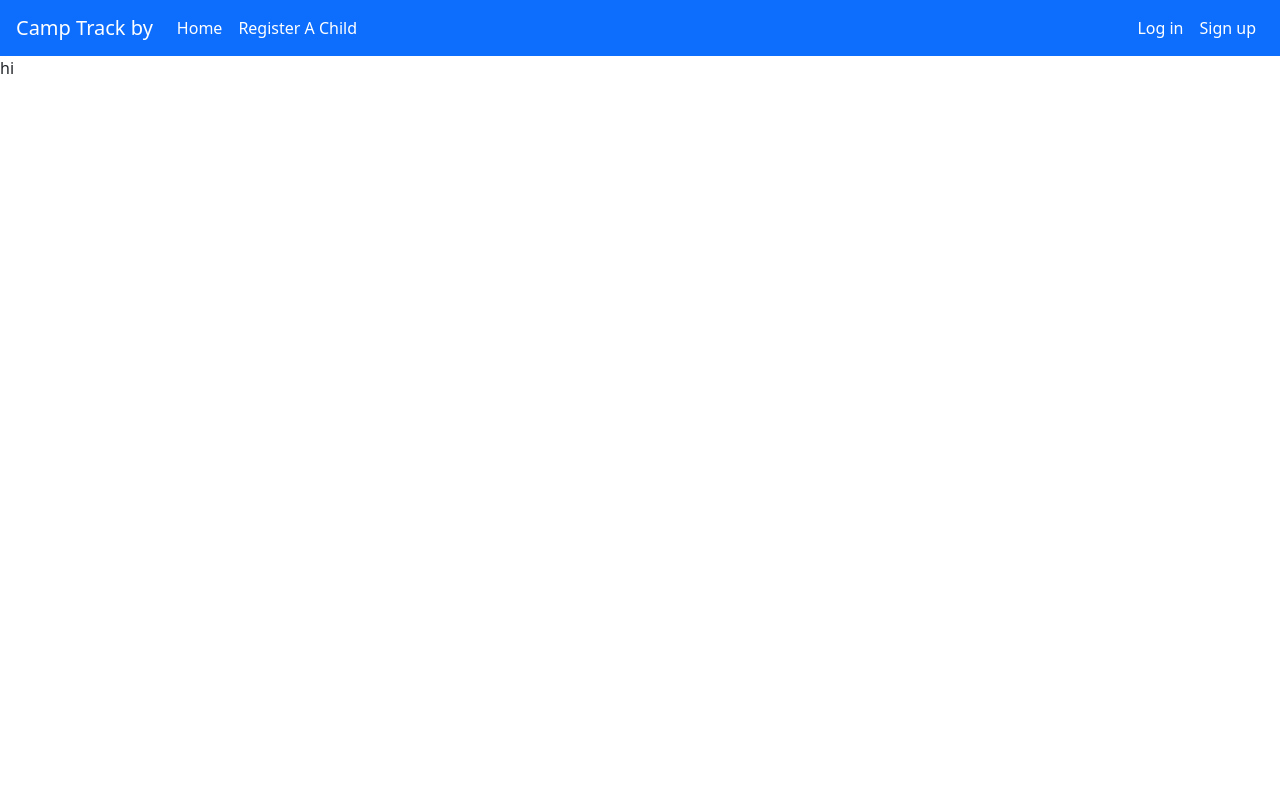
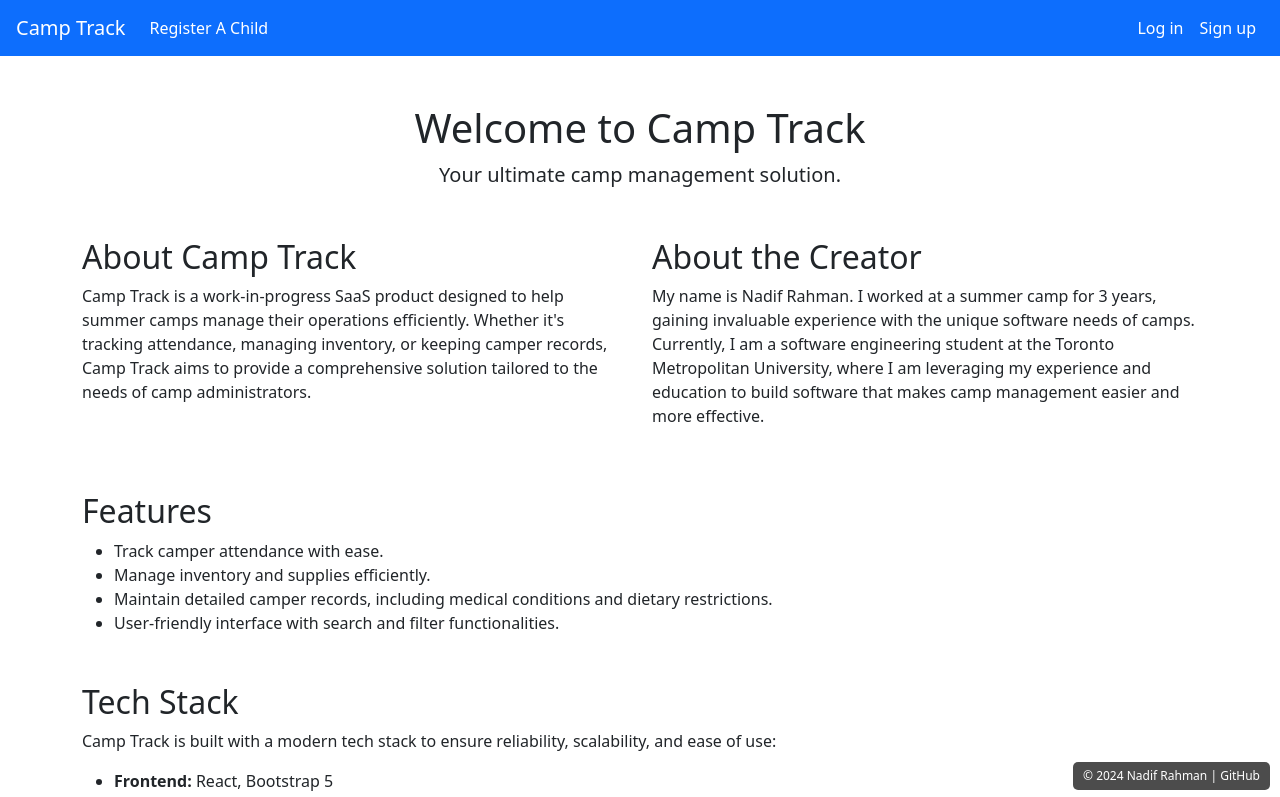
Before and after one commit to NadifRahman/camp-track-frontend, a React (Vite) app: page / in a window 1280 px wide. Shown: the top 797 px of the page. Built offline with nearby package versions, Linux system fonts and the light colour scheme.

Commit message:
Add cors to all fetch requests

```diff
--- a/src/App.jsx
+++ b/src/App.jsx
@@ -2,11 +2,13 @@ import { useState, useEffect } from 'react';
 import { Outlet } from 'react-router-dom';
 import './bootstrap.min.css';
 import Navbar from './components/general/Navbar';
+import { useNavigate } from 'react-router-dom';
 
 function App() {
   const [jwtToken, setJwtToken] = useState(null);
   const [loading, setLoading] = useState(true);
 
+  const navigate = useNavigate();
   useEffect(() => {
     const fetchedFromStorage = localStorage.getItem('jwtToken');
     setJwtToken(fetchedFromStorage);
@@ -21,6 +23,7 @@ function App() {
   function logOut() {
     localStorage.removeItem('jwtToken');
     setJwtToken(null);
+    navigate('/');
   }
 
   if (loading) {
@@ -31,6 +34,29 @@ function App() {
     <>
       <Navbar jwtToken={jwtToken} logOut={logOut}></Navbar>
       <Outlet context={{ jwtToken, setToken, logOut }} />
+
+      <div
+        style={{
+          position: 'fixed',
+          bottom: '10px',
+          right: '10px',
+          backgroundColor: 'rgba(0, 0, 0, 0.7)',
+          color: 'white',
+          padding: '5px 10px',
+          borderRadius: '5px',
+          fontSize: '12px',
+          zIndex: 1000,
+        }}
+      >
+        &copy; 2024 Nadif Rahman |{' '}
+        <a
+          href="https://github.com/NadifRahman"
+          target="_blank"
+          style={{ color: '#ffffff', textDecoration: 'none' }}
+        >
+          GitHub
+        </a>
+      </div>
     </>
   );
 }
--- a/src/components/general/Navbar.jsx
+++ b/src/components/general/Navbar.jsx
@@ -6,40 +6,25 @@ export default function Navbar({ jwtToken, logOut }) {
   return (
     <nav className="navbar navbar-expand-lg navbar-dark bg-primary px-3 sticky-top">
       <Link className="navbar-brand" to="/">
-        Camp Track by
+        Camp Track
       </Link>
 
-      <button
-        className="navbar-toggler"
-        type="button"
-        data-bs-toggle="collapse"
-        data-bs-target="#navbarNav"
-        aria-controls="navbarNav"
-        aria-expanded="false"
-        aria-label="Toggle navigation"
-      >
-        <span className="navbar-toggler-icon"></span>
-      </button>
-
-      <div className="collapse navbar-collapse" id="navbarNav">
+      <div className="navbar-collapse" id="navbarNav">
         <ul className="navbar-nav">
           {jwtToken ? (
             <>
               <li className="nav-item nav-link">
-                <Link className={NavStyle.link} to="/">
-                  {/* Change this link to the correct route */}
+                <Link className={NavStyle.link} to="/attendance-list">
                   Attendance
                 </Link>
               </li>
               <li className="nav-item nav-link">
-                <Link className={NavStyle.link} to="/">
-                  {/* Change this link to the correct route */}
+                <Link className={NavStyle.link} to="/inventory-list">
                   Inventory
                 </Link>
               </li>
               <li className="nav-item nav-link">
-                <Link className={NavStyle.link} to="/">
-                  {/* Change this link to the correct route */}
+                <Link className={NavStyle.link} to="/campers">
                   Campers
                 </Link>
               </li>
@@ -47,14 +32,7 @@ export default function Navbar({ jwtToken, logOut }) {
           ) : (
             <>
               <li className="nav-item nav-link">
-                <Link className={NavStyle.link} to="/">
-                  {/* Change this link to the correct route */}
-                  Home
-                </Link>
-              </li>
-              <li className="nav-item nav-link">
                 <Link className={NavStyle.link} to="/camper-form">
-                  {/* Change this link to the correct route */}
                   Register A Child
                 </Link>
               </li>
--- a/src/components/pages/AttendanceForm.jsx
+++ b/src/components/pages/AttendanceForm.jsx
@@ -23,6 +23,7 @@ export default function AttendanceForm() {
             Authorization: `Bearer ${jwtToken}`,
           },
           body: JSON.stringify({ date }),
+          mode: 'cors',
         }
       );
 
--- a/src/components/pages/AttendanceList.jsx
+++ b/src/components/pages/AttendanceList.jsx
@@ -18,6 +18,7 @@ export default function AttendanceList() {
             headers: {
               Authorization: `Bearer ${jwtToken}`,
             },
+            mode: 'cors',
           }
         );
 
--- a/src/components/pages/AttendancePage.jsx
+++ b/src/components/pages/AttendancePage.jsx
@@ -20,6 +20,7 @@ export default function AttendanceEdit() {
             headers: {
               Authorization: `Bearer ${jwtToken}`,
             },
+            mode: 'cors',
           }
         );
         const data = await response.json();
@@ -76,6 +77,7 @@ export default function AttendanceEdit() {
             'Content-Type': 'application/json',
             Authorization: `Bearer ${jwtToken}`,
           },
+          mode: 'cors',
           body: JSON.stringify({
             id: attendanceData._id,
             attendance: attendanceData.attendance.map((camper) => ({
--- a/src/components/pages/CamperInfo.jsx
+++ b/src/components/pages/CamperInfo.jsx
@@ -23,6 +23,7 @@ export default function CamperInfo() {
             headers: {
               Authorization: `Bearer ${jwtToken}`,
             },
+            mode: 'cors',
           }
         );
 
--- a/src/components/pages/CamperList.jsx
+++ b/src/components/pages/CamperList.jsx
@@ -28,6 +28,7 @@ export default function CamperList() {
             headers: {
               Authorization: `Bearer ${jwtToken}`,
             },
+            mode: 'cors',
           }
         );
 
--- a/src/components/pages/Home.jsx
+++ b/src/components/pages/Home.jsx
@@ -1,5 +1,80 @@
 import React from 'react';
 
 export default function Home() {
-  return <div>hi</div>;
+  return (
+    <div className="container mt-5">
+      <div className="text-center mb-5">
+        <h1>Welcome to Camp Track</h1>
+        <p className="lead">Your ultimate camp management solution.</p>
+      </div>
+
+      <div className="row">
+        <div className="col-md-6">
+          <h2>About Camp Track</h2>
+          <p>
+            Camp Track is a work-in-progress SaaS product designed to help
+            summer camps manage their operations efficiently. Whether it's
+            tracking attendance, managing inventory, or keeping camper records,
+            Camp Track aims to provide a comprehensive solution tailored to the
+            needs of camp administrators.
+          </p>
+        </div>
+        <div className="col-md-6">
+          <h2>About the Creator</h2>
+          <p>
+            My name is Nadif Rahman. I worked at a summer camp for 3 years,
+            gaining invaluable experience with the unique software needs of
+            camps. Currently, I am a software engineering student at the Toronto
+            Metropolitan University, where I am leveraging my experience and
+            education to build software that makes camp management easier and
+            more effective.
+          </p>
+        </div>
+      </div>
+
+      <div className="mt-5">
+        <h2>Features</h2>
+        <ul>
+          <li>Track camper attendance with ease.</li>
+          <li>Manage inventory and supplies efficiently.</li>
+          <li>
+            Maintain detailed camper records, including medical conditions and
+            dietary restrictions.
+          </li>
+          <li>
+            User-friendly interface with search and filter functionalities.
+          </li>
+        </ul>
+      </div>
+
+      <div className="mt-5">
+        <h2>Tech Stack</h2>
+        <p>
+          Camp Track is built with a modern tech stack to ensure reliability,
+          scalability, and ease of use:
+        </p>
+        <ul>
+          <li>
+            <strong>Frontend:</strong> React, Bootstrap 5
+          </li>
+          <li>
+            <strong>Backend:</strong> Node.js, Express.js
+          </li>
+          <li>
+            <strong>Database:</strong> MongoDB
+          </li>
+          <li>
+            <strong>Authentication:</strong> JSON Web Tokens (JWT)
+          </li>
+        </ul>
+      </div>
+
+      <div className="mt-5 text-center">
+        <p className="lead">
+          Stay tuned as we continue to build and improve Camp Track to meet all
+          your camp management needs!
+        </p>
+      </div>
+    </div>
+  );
 }
--- a/src/components/pages/InventoryList.jsx
+++ b/src/components/pages/InventoryList.jsx
@@ -31,6 +31,7 @@ export default function InventoryList() {
             headers: {
               Authorization: `Bearer ${jwtToken}`,
             },
+            mode: 'cors',
           }
         );
 
--- a/src/components/pages/InventoryPage.jsx
+++ b/src/components/pages/InventoryPage.jsx
@@ -26,6 +26,7 @@ export default function InventoryInfo() {
             headers: {
               Authorization: `Bearer ${jwtToken}`,
             },
+            mode: 'cors',
           }
         );
 
--- a/src/components/pages/Login.jsx
+++ b/src/components/pages/Login.jsx
@@ -89,7 +89,11 @@ export default function Login() {
         <div className="mb-3 d-flex justify-content-between align-items-center">
           <small>
             Don't have an account? <Link to="/sign-up">Sign up</Link>
+            <div>
+              For demo purposes, you may use Username: demo and Password: demo
+            </div>
           </small>
+
           <button
             type="submit"
             className={`${loginStyle.button} btn btn-primary btn-sm`}
```
Also changed, not shown: src/routes.jsx (+29 -0 lines).
